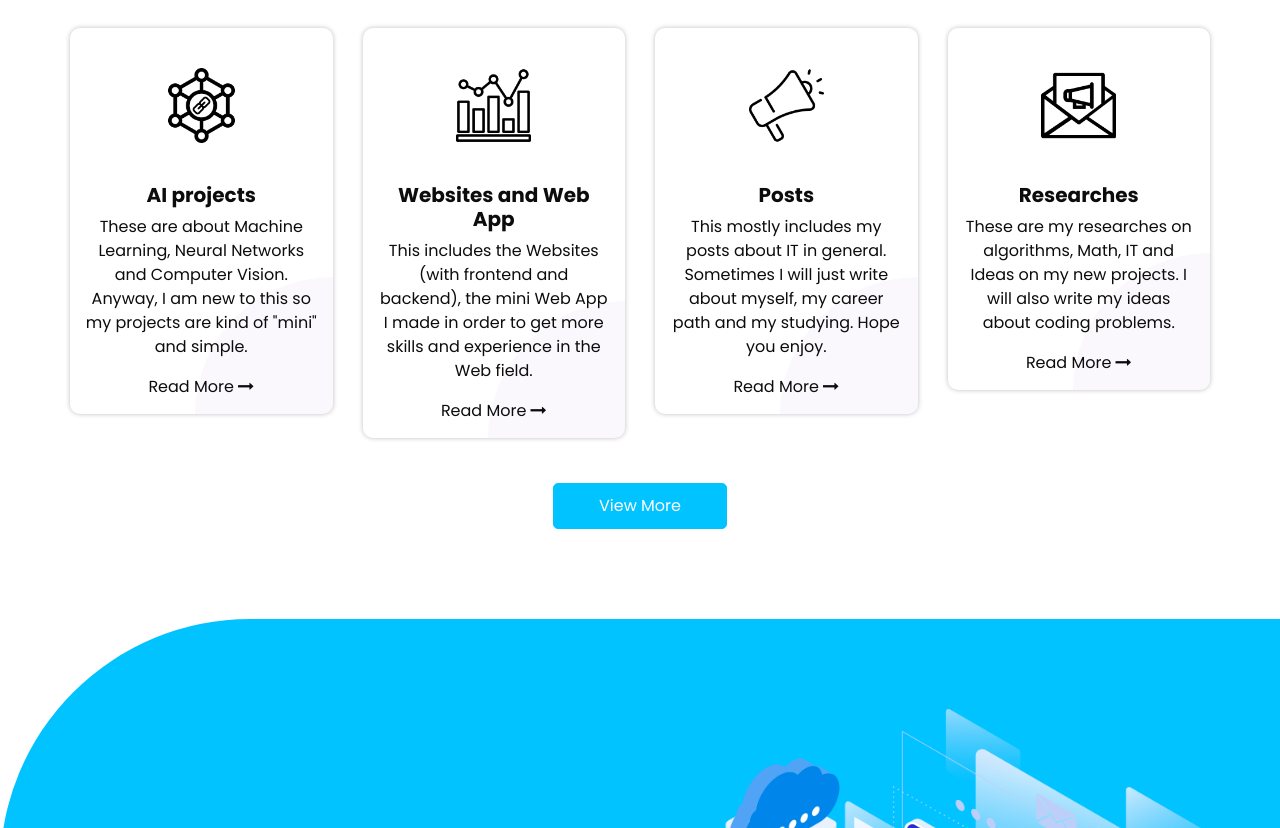
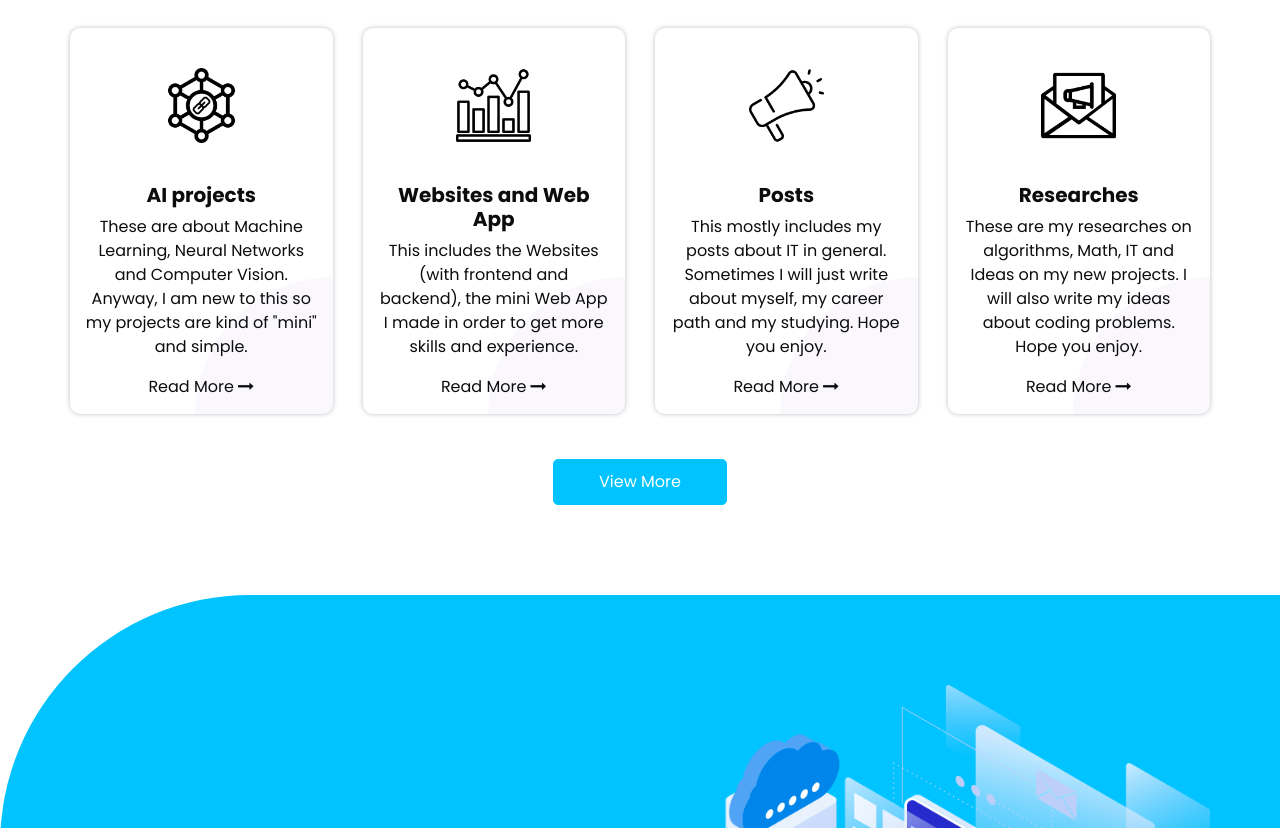
Before and after one commit to iknizzz1807/js-website, a plain HTML site: page index.html in a window 1280 px wide. Shown: the part 973-1801 px from the top of the page. Drawn offline with nearby package versions, Linux system fonts and the light colour scheme; some packages are replaced by stand-ins of ours.

Commit message:
Add files via upload

```diff
--- a/index.html
+++ b/index.html
@@ -208,7 +208,7 @@
               </h5>
               <p>
                 This includes the Websites (with frontend and backend), the mini Web App I made in
-                order to get more skills and experience in the Web field.
+                order to get more skills and experience.
               </p>
               <a href="">
                 <span>
@@ -252,7 +252,7 @@
               </h5>
               <p>
                 These are my researches on algorithms, Math, IT and Ideas on my new projects.
-                I will also write my ideas about coding problems.
+                I will also write my ideas about coding problems. Hope you enjoy.
               </p>
               <a href="">
                 <span>
```
